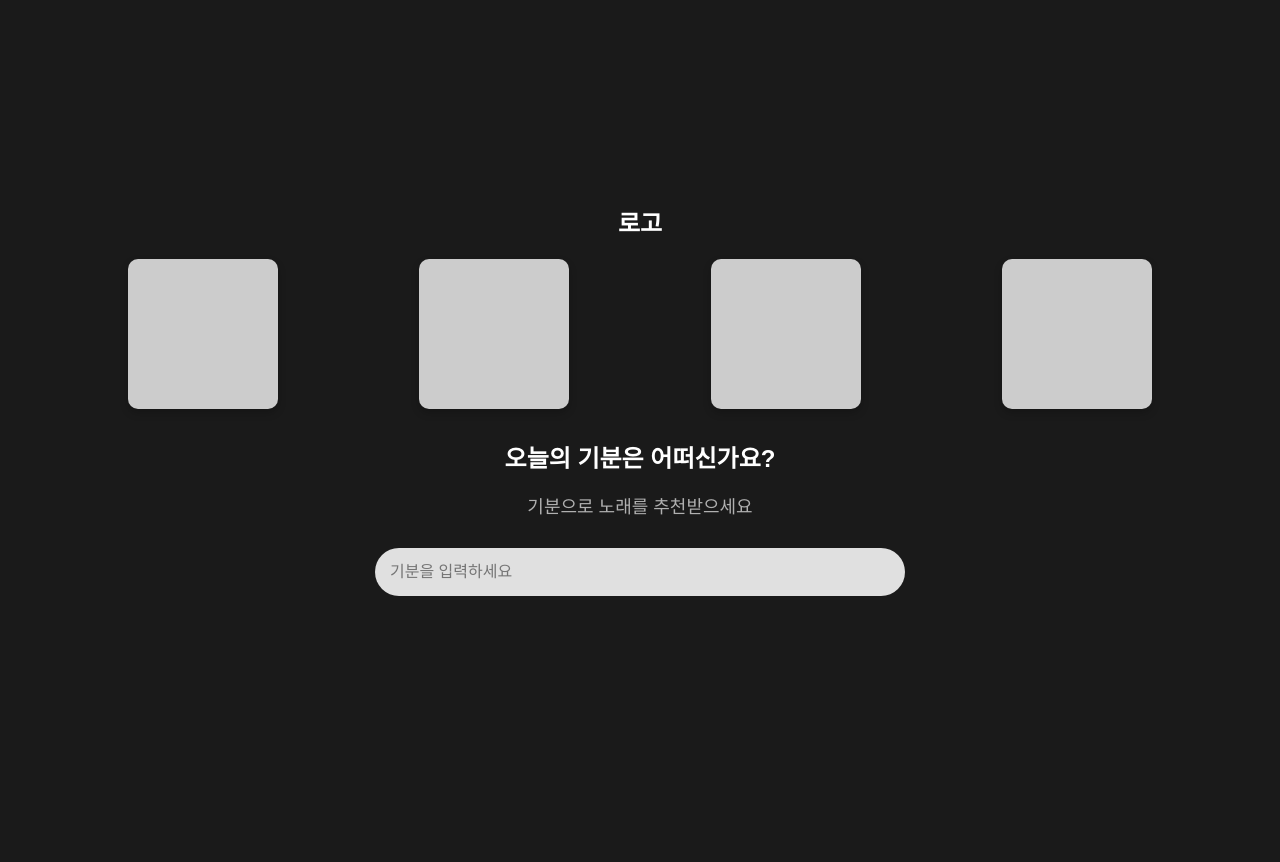
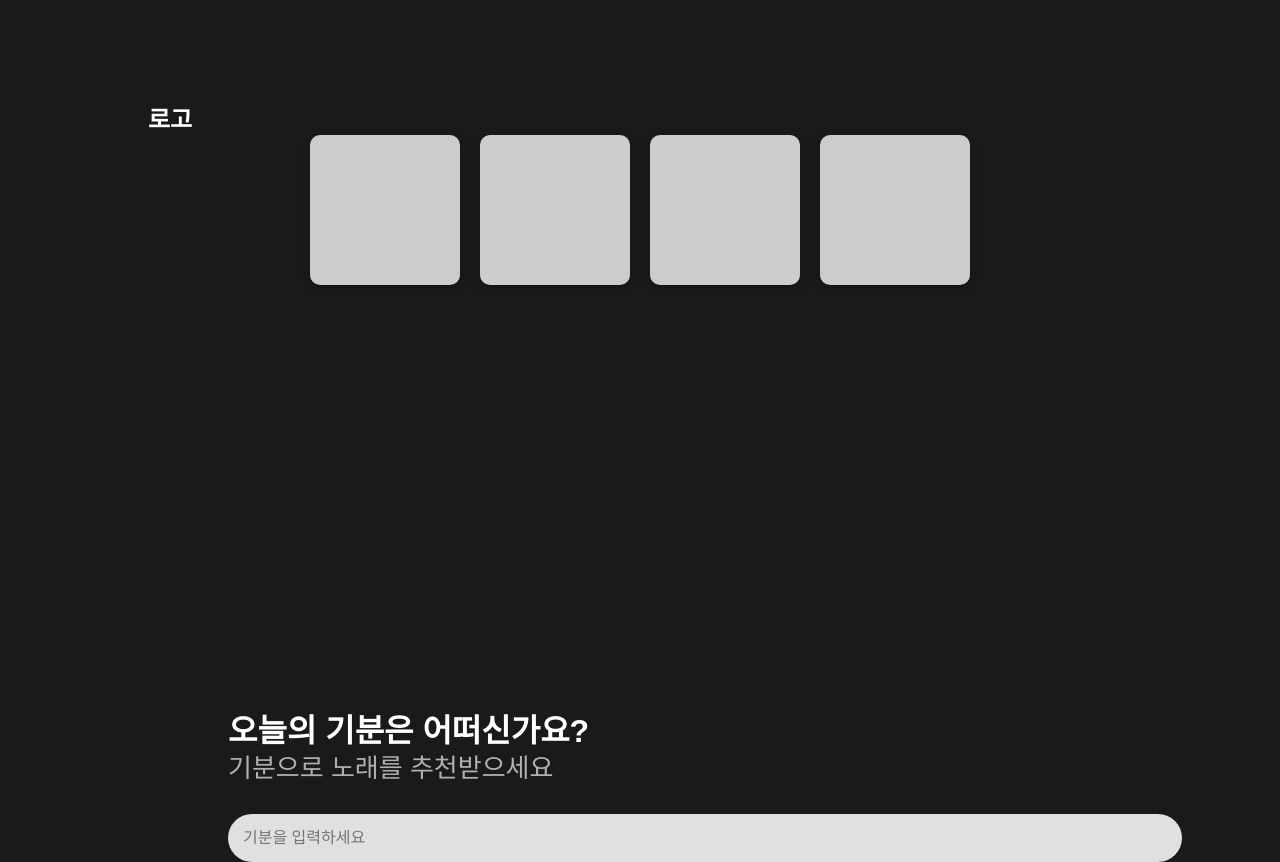
Before and after one commit to sjongwook/song_project, a FastAPI app: page / in a window 1280 px wide. Before the commit the page ends 596 px from the top, so only its background shows below. Run offline with FastAPI, Linux system fonts and the light colour scheme.

Commit message:
Update main.css

```diff
--- a/static/main.css
+++ b/static/main.css
@@ -1,4 +1,3 @@
-/* main.css */
 body {
     margin: 0;
     padding: 0;
@@ -6,51 +5,76 @@ body {
     background-color: #1a1a1a; /* 어두운 배경 */
     color: white;
     display: flex;
-    justify-content: center;
+    flex-direction: column;
     align-items: center;
     height: 100vh;
+}
+
+.header {
+    width: 100%;
+    position: absolute;
+    top: 0;
+    left: 0;
+    padding: 20px;
+    background-color: transparent; /* 배경색 없음 */
+    display: flex;
+    align-items: center;
+}
+
+.logo {
+    font-size: 24px;
+    font-weight: bold;
+    color: white;
+    margin-left: 20px; /* 왼쪽 여백 */
 }
 
 .main-container {
     width: 80%;
     max-width: 1200px;
-    text-align: center;
-}
-
-.logo {
-    font-size: 24px;
-    font-weight: bold;
-    margin-bottom: 20px;
+    margin-top: 100px; /* 로고와 메인 컨텐츠 사이 간격 */
 }
 
 .buttons-container {
     display: flex;
-    justify-content: space-between;
-    margin-bottom: 30px;
+    justify-content: center; /* 네모 상자 중앙 정렬 */
+    gap: 20px; /* 버튼 간격 */
+    margin-bottom: 50px;
 }
 
 .button-box {
     width: 150px;
     height: 150px;
-    background-color: #cccccc;
+    background-color: #cccccc; /* 버튼 배경색 */
     border-radius: 10px;
     box-shadow: 0 4px 8px rgba(0, 0, 0, 0.2);
 }
 
+.text-section {
+    text-align: left; /* 왼쪽 정렬 */
+    margin-left: 100px; /* 왼쪽으로 약간의 여백 */
+    margin-bottom: 30px;
+    margin-top: 420px;
+}
+
 .text-section h1 {
-    font-size: 24px;
-    margin-bottom: 10px;
+    font-size: 32px;
+    margin-bottom: -30px;
 }
 
 .text-section p {
-    font-size: 18px;
+    font-size: 26px;
     color: #b0b0b0;
-    margin-bottom: 30px;
+    margin-bottom: 20px;
+}
+
+.input-container {
+    text-align: left;
+    margin-left: 100px;
 }
 
 .input-container input {
     width: 100%;
-    max-width: 500px;
+    max-width: 1000px;
     padding: 15px;
     border: none;
     border-radius: 25px;
```
